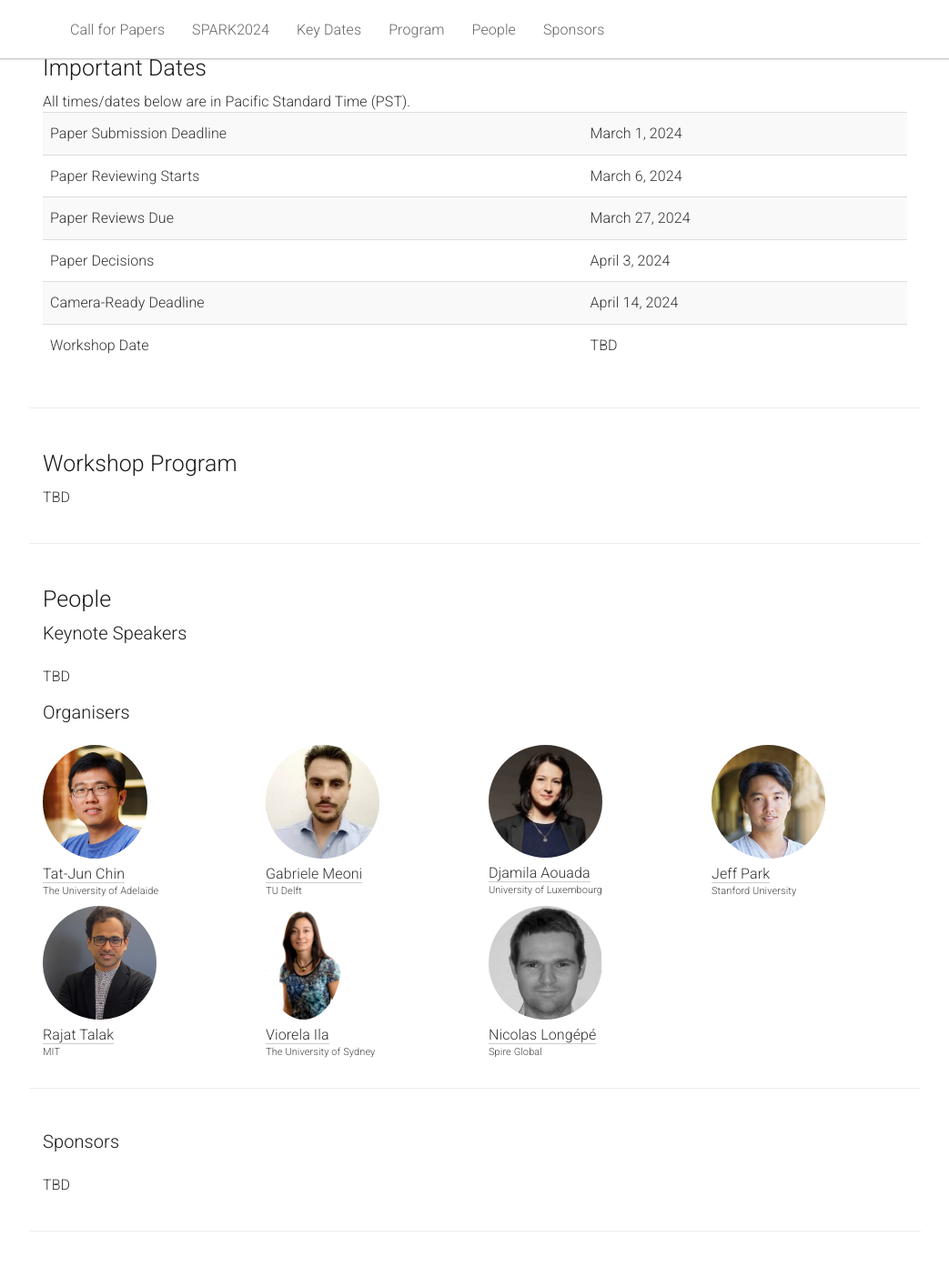
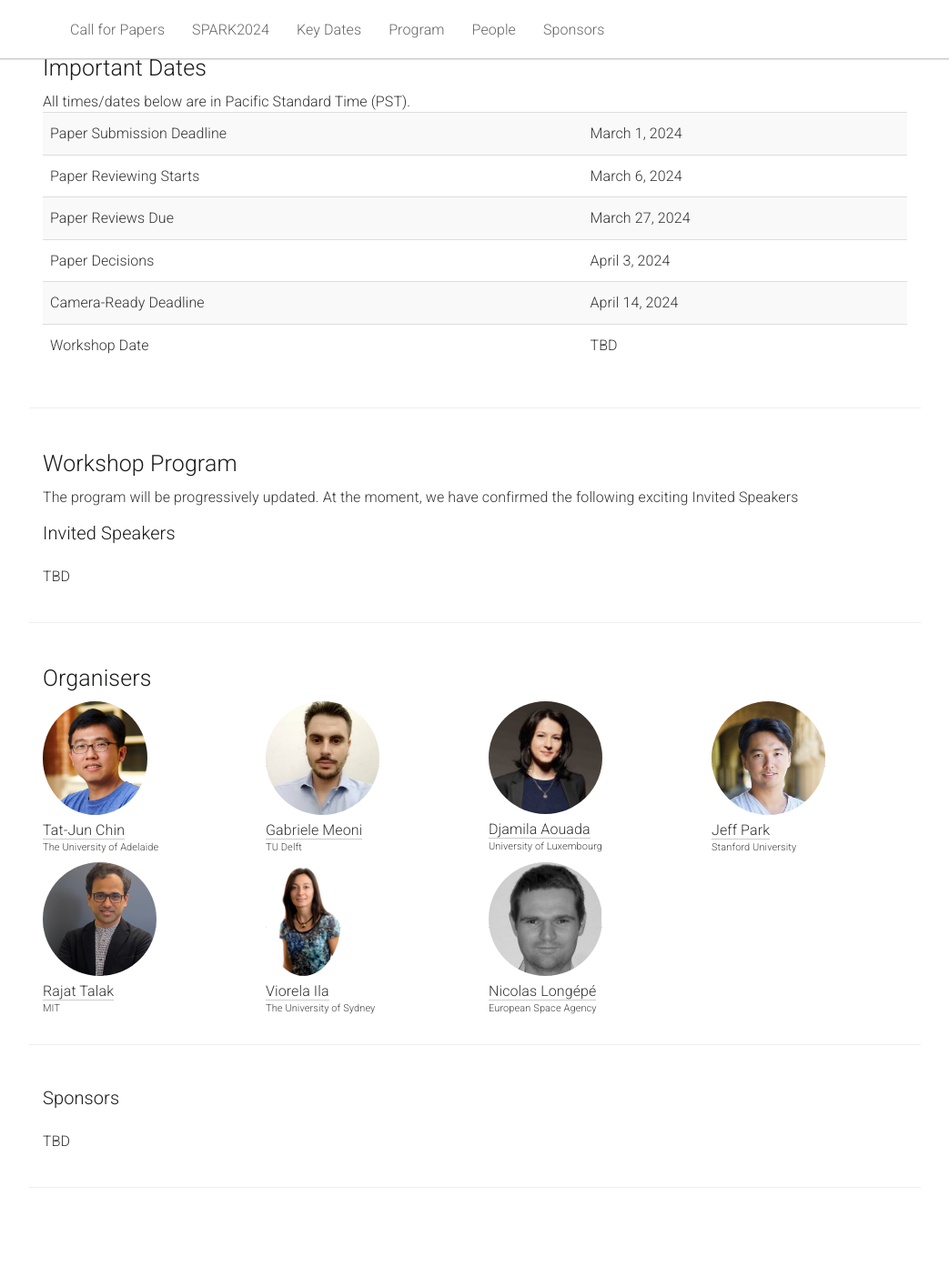
Before and after one commit to AIforSpace/2024, a Jekyll site: the page built from _pages/home.md, in a window 1280 px wide and 1400 px high, scrolled down 1717 px. Shown: the top 1393 px of the window at 91% size, without its empty margins (118-1161 px from the left). Built offline with Jekyll 4.4.1, drawn with Linux system fonts in a browser that asks for light colours; after the commit the page ends 3069 px from its top, so only the background shows below that.

Commit message:
Update home.md

```diff
--- a/_pages/home.md
+++ b/_pages/home.md
@@ -166,7 +166,18 @@ acknowledgements: ""
 </div>
 
 <p>
-    TBD
+    The program will be progressively updated. At the moment, we have confirmed the following exciting Invited Speakers
+</p>
+
+<div class="row" id="keynote">
+  <div class="col-xs-12">
+    <h3>Invited Speakers</h3>
+    <br>
+  </div>
+</div>
+
+<p>
+  TBD
 </p>
 
 <div class="row" id="people">
@@ -176,28 +187,9 @@ acknowledgements: ""
 
 <div class="row">
   <div class="col-xs-12">
-    <h2>People</h2>
+    <h2>Organisers</h2>
   </div>
 </div>
-
-<div class="row" id="keynote">
-  <div class="col-xs-12">
-    <h3>Keynote Speakers</h3>
-    <br>
-  </div>
-</div>
-
-<p>
-  TBD
-</p>
-
-<div class="row">
-  <div class="col-xs-12">
-    <h3>Organisers</h3>
-    <br>
-  </div>
-</div>
-
 
 <div class="row">
 
@@ -271,7 +263,7 @@ acknowledgements: ""
     </a>
     <div class="people-name">
       <a href="https://it.linkedin.com/in/nicolaslongepe/en">Nicolas Long&eacute;p&eacute;</a>
-      <h6>Spire Global</h6>
+      <h6>European Space Agency</h6>
     </div>
   </div>
 
```
